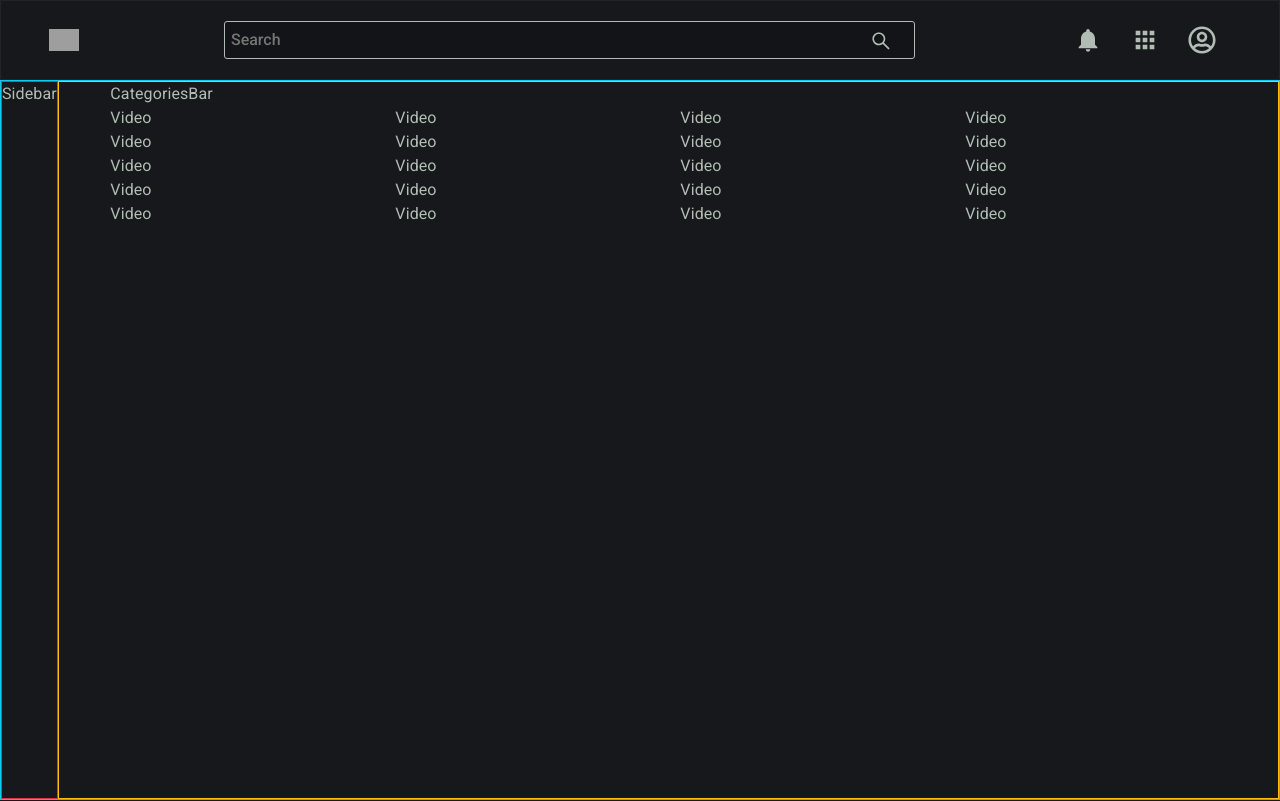
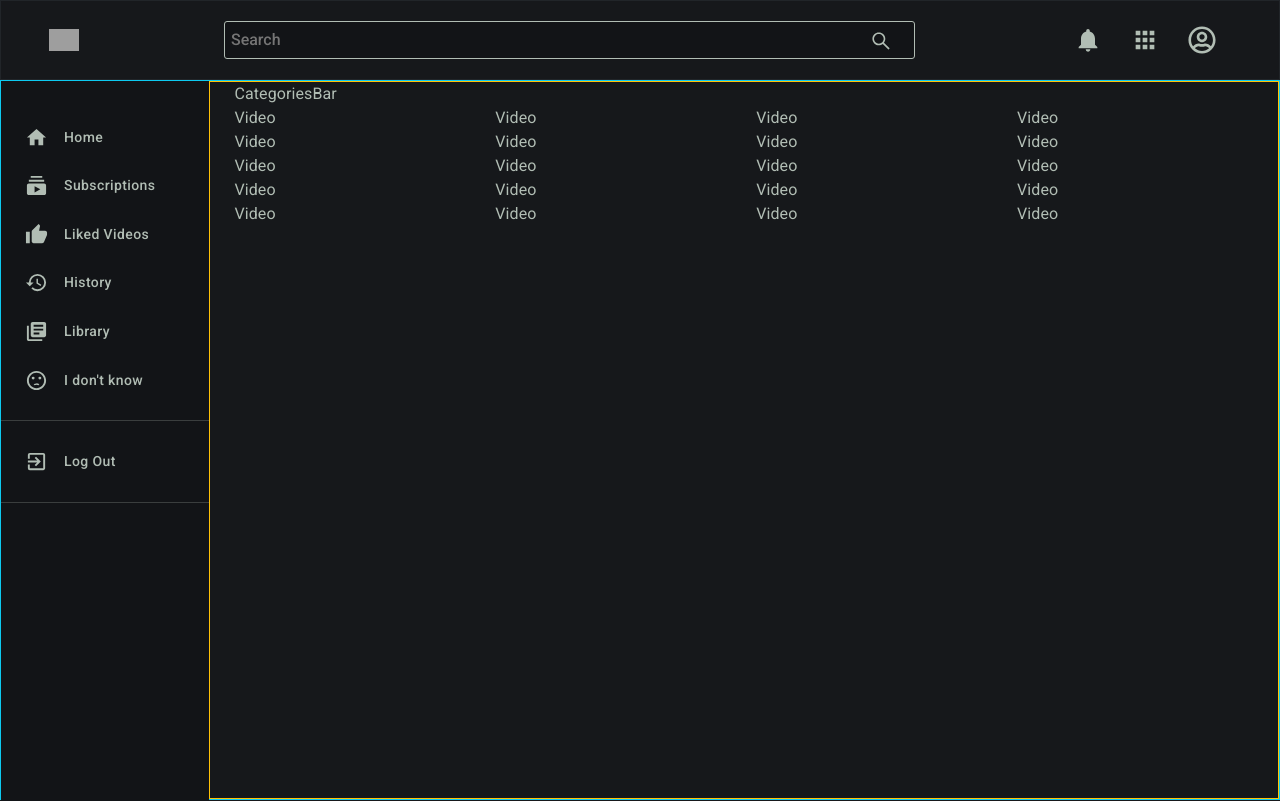
Before and after one commit to Gargshruti19/youtube-clone, a React (Create React App) app: page / in a window 1280 px wide. Built offline with nearby package versions, Linux system fonts and the light colour scheme; grey boxes are pictures that could not be loaded.

Commit message:
sidebar styling + toggle functionality on click on menu bars for small screen

```diff
--- a/src/App.js
+++ b/src/App.js
@@ -1,15 +1,21 @@
-import React from "react";
+import React, { useState } from "react";
 import Header from "./components/header/Header";
 import Sidebar from "./components/sidebar/Sidebar";
 import { Container } from "react-bootstrap";
 import HomeScreen from "./screens/homescreen/HomeScreen";
 import "./_app.scss";
 const App = () => {
+	const [sidebar, setSidebar] = useState(false);
+
+	const handleToggleSidebar = () => {
+		setSidebar(!sidebar);
+	};
+
 	return (
 		<>
-			<Header />
+			<Header handleToggleSidebar={handleToggleSidebar} />
 			<div className="app__container border border-info">
-				<Sidebar />
+				<Sidebar sidebar={sidebar} handleToggleSidebar={handleToggleSidebar} />
 				<Container fluid className="app__main border border-warning">
 					<HomeScreen />
 				</Container>
--- a/src/components/header/Header.js
+++ b/src/components/header/Header.js
@@ -5,10 +5,14 @@
 import { AiOutlineSearch } from "react-icons/ai";
 import { MdNotifications, MdApps } from "react-icons/md";
 import { FaRegUserCircle } from "react-icons/fa";
-const Header = () => {
+const Header = ({ handleToggleSidebar }) => {
 	return (
 		<div className="border border-dark header">
-			<FaBars className="header__menu" size={26} />
+			<FaBars
+				className="header__menu"
+				size={26}
+				onClick={() => handleToggleSidebar()}
+			/>
 
 			<img
 				src="https://pngimg.com/uploads/youtube/youtube_PNG2.png"
--- a/src/components/sidebar/Sidebar.js
+++ b/src/components/sidebar/Sidebar.js
@@ -1,9 +1,53 @@
 import React from "react";
 import "./_sidebar.scss";
 
-
-const Sidebar = () => {
-	return <div className="border border-danger">Sidebar</div>;
+import {
+	MdSubscriptions,
+	MdExitToApp,
+	MdThumbUp,
+	MdHistory,
+	MdLibraryBooks,
+	MdHome,
+	MdSentimentDissatisfied,
+} from "react-icons/md";
+const Sidebar = ({ sidebar, handleToggleSidebar }) => {
+	return (
+		<nav
+			className={sidebar ? "sidebar open" : "sidebar"}
+			onClick={() => handleToggleSidebar(false)}
+		>
+			<li>
+				<MdHome size={23} />
+				<span>Home</span>
+			</li>
+			<li>
+				<MdSubscriptions size={23} />
+				<span>Subscriptions</span>
+			</li>
+			<li>
+				<MdThumbUp size={23} />
+				<span>Liked Videos</span>
+			</li>
+			<li>
+				<MdHistory size={23} />
+				<span>History</span>
+			</li>
+			<li>
+				<MdLibraryBooks size={23} />
+				<span>Library</span>
+			</li>
+			<li>
+				<MdSentimentDissatisfied size={23} />
+				<span>I don't know</span>
+			</li>
+			<hr />
+			<li>
+				<MdExitToApp size={23} />
+				<span>Log Out</span>
+			</li>
+			<hr />
+		</nav>
+	);
 };
 
 export default Sidebar;
--- a/src/components/sidebar/_sidebar.scss
+++ b/src/components/sidebar/_sidebar.scss
@@ -0,0 +1,55 @@
+@import "../../_base.scss";
+
+.sidebar {
+	background: $black-secondary;
+	display: flex;
+	flex-direction: column;
+	width: 250px;
+	height: 90vh;
+	padding-top: 2rem;
+	transition: transform 0.3s ease-in;
+	li {
+		list-style: none;
+		display: flex;
+		align-items: center;
+		padding: 0.6rem 1.5rem;
+		margin: 0.2rem 0;
+		cursor: pointer;
+
+		span {
+			margin-left: 1rem;
+			font-size: 14px;
+			font-weight: 500;
+			letter-spacing: 0.4px;
+		}
+		&:hover {
+			background-color: $border-color;
+		}
+	}
+	hr {
+		background-color: $border-color;
+	}
+	&.open {
+		transform: translateX(0);
+	}
+}
+
+@media (max-width: $breakpoint-medium) {
+	.sidebar {
+		width: 90px;
+		li {
+			justify-content: center;
+			span {
+				display: none;
+			}
+		}
+	}
+}
+
+@media (max-width: $breakpoint-small) {
+	.sidebar {
+		transform: translateX(-100%);
+		position: fixed;
+		z-index: 999;
+	}
+}
```
